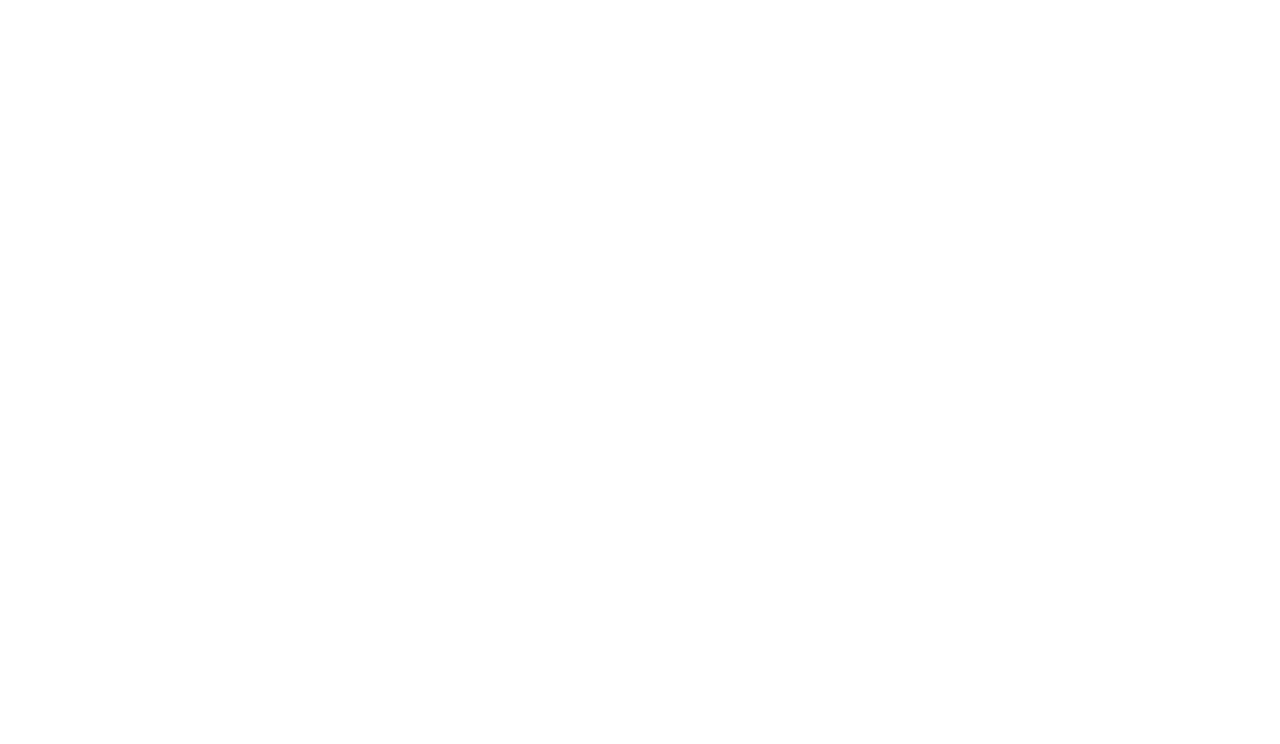
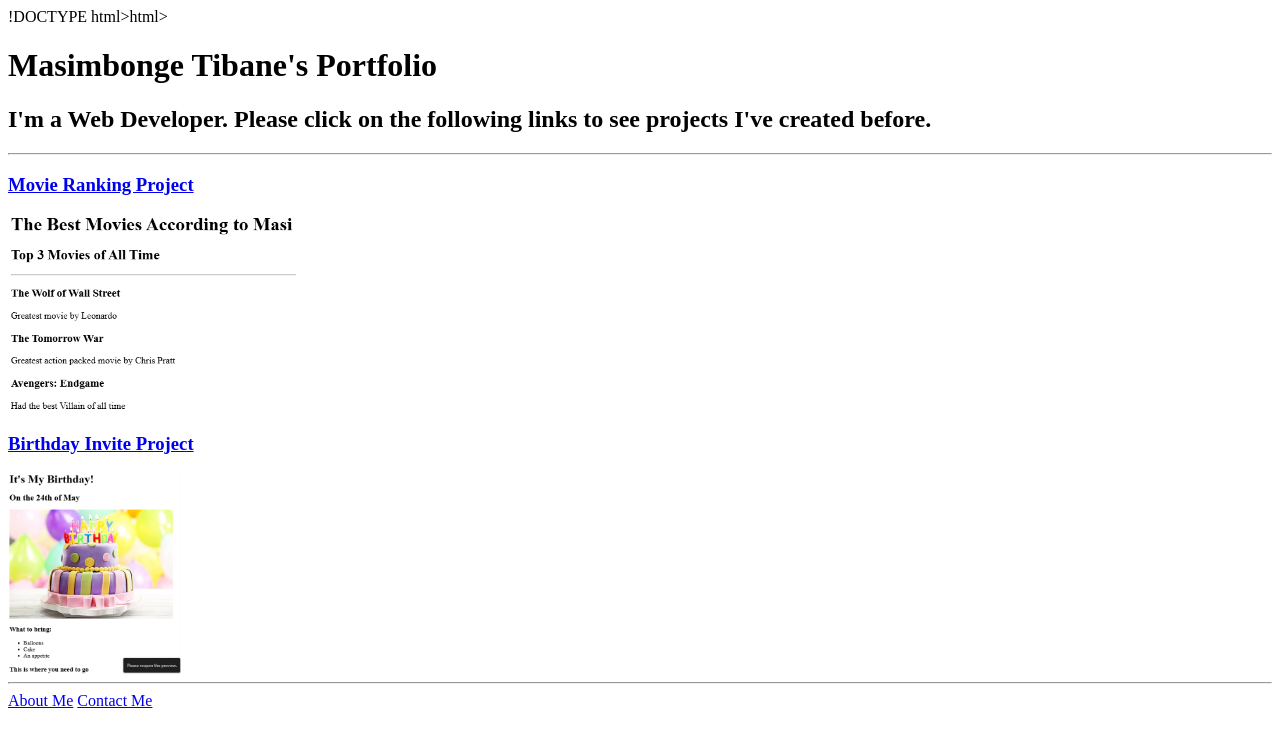
Before and after one commit to masimbongetibane/Html-portfolio, a plain HTML site: page index.html in a window 1280 px wide. Drawn offline with Linux system fonts and the light colour scheme.

Commit message:
Add files via upload

```diff
--- a/index.html
+++ b/index.html
@@ -1,4 +1,25 @@
 <!-- TODO 1: Create the HTML Boilerplate -->
+!DOCTYPE html>html>
+<html lang="en">
+<head>
+    <meta charset="UTF-8">
+    <title>Masimbonge's Portfolio</title>
+</head>
+
+<body>
+    <h1>Masimbonge Tibane's Portfolio</h1>
+    <h2>I'm a Web Developer. Please click on the following links to see projects I've created before.</h2>
+    <hr />
+    <h3><a href="./public/movie-ranking.html">Movie Ranking Project</a></h3>
+    <img src="./assets/images/movie-ranking.png" height="200" alt="movie ranking project preview"/>
+    <h3><a href="./public/birthday-invite.html">Birthday Invite Project</a></h3>
+    <img src="./assets/images/birthday-invite.png" height="200" alt="birthday invite project preview"/>
+    <hr />
+    <a href="./public/about.html">About Me</a>
+    <a href="./public/contact.html">Contact Me</a>
+</body>
+
+</html>
 
 <!-- TODO 2: Add Your previous projects' HTML into the public folder -->
 
```
